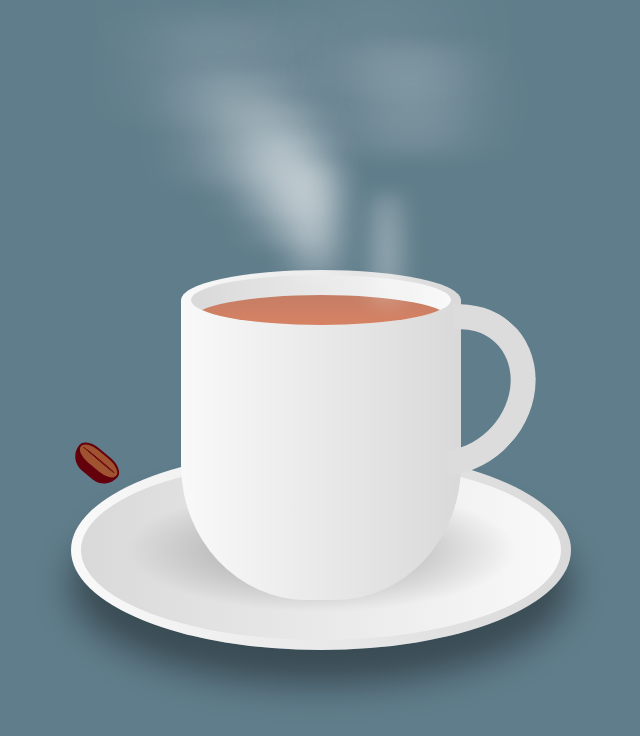
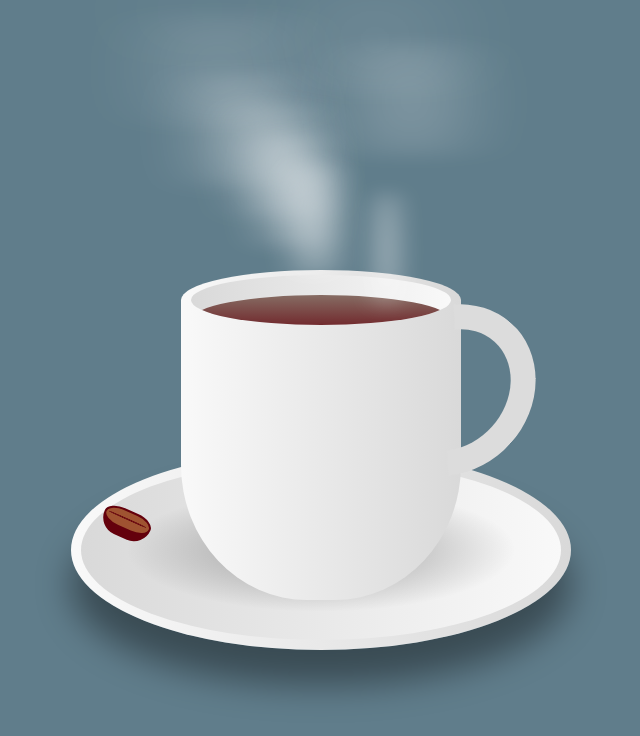
Before and after one commit to gabrieldev-7cd/css-animation-coffe, a plain HTML site: page index.html in a window 1280 px wide. Shown: the whole page, without its empty margins (319-959 px from the left). Drawn offline with Linux system fonts and the light colour scheme.

Commit message:
Bean animation alter

```diff
--- a/style.css
+++ b/style.css
@@ -62,7 +62,7 @@ body
     height: 100%;
     position: absolute;
     border-radius: 50%;
-    background: linear-gradient(#c57e65, #e28462);
+    background: linear-gradient(#866c63, #64000c);
 }
 
 .handle
@@ -112,7 +112,11 @@ body
     bottom: 30px;
     position: absolute;
     border-radius: 50%;
-    background: radial-gradient(rgba(0,0,0,0.2) 25%, transparent, transparent);
+    background: radial-gradient(
+        rgba(0,0,0,0.2) 25%,
+        transparent,
+        transparent
+    );
 }
 
 .vapour
@@ -142,11 +146,14 @@ body
 .beans
 {
     margin: 0;
+    top: 60px;
+    left: 30px;
+    z-index: 1;
     width: 50px;
-    left: -50px;
     height: 28px;
     border-radius: 40%;
-    transform: rotate(40deg);
+    position: absolute;
+    transform: rotate(24deg);
     background-color: #9f5331;
     border: 2px solid #64000c;
     border-bottom-left-radius: 20px;
@@ -174,7 +181,7 @@ body
 }
 
 .beans:hover{
-    animation: bean-roll .7s linear;
+    animation: bean-roll 1s linear;
 }
 
 @keyframes animate
@@ -206,19 +213,19 @@ body
 {
     0%
     {
-        transform: rotate(40deg);
+        transform: rotate(30deg);
     }
     25%
     {
-        transform: rotate(30deg);
+        transform: rotate(40deg);
     }
     50%
     {
-        transform: rotate(40deg);
+        transform: rotate(30deg);
     }
     100%
     {
-        transform: rotate(30deg);
+        transform: rotate(40deg);
     }
 }
 
```
